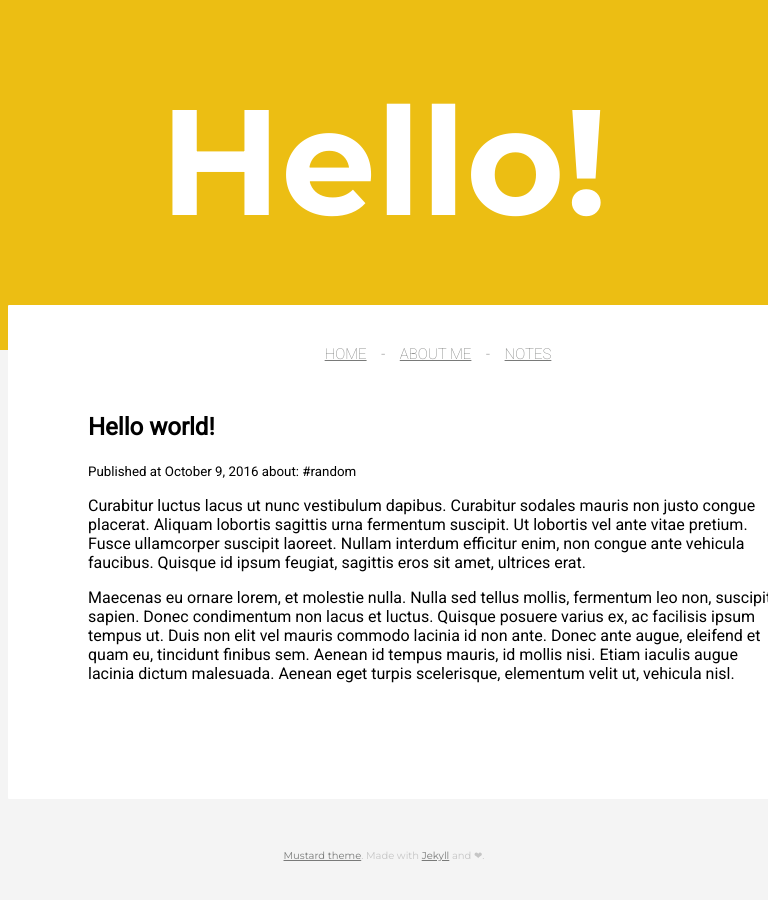
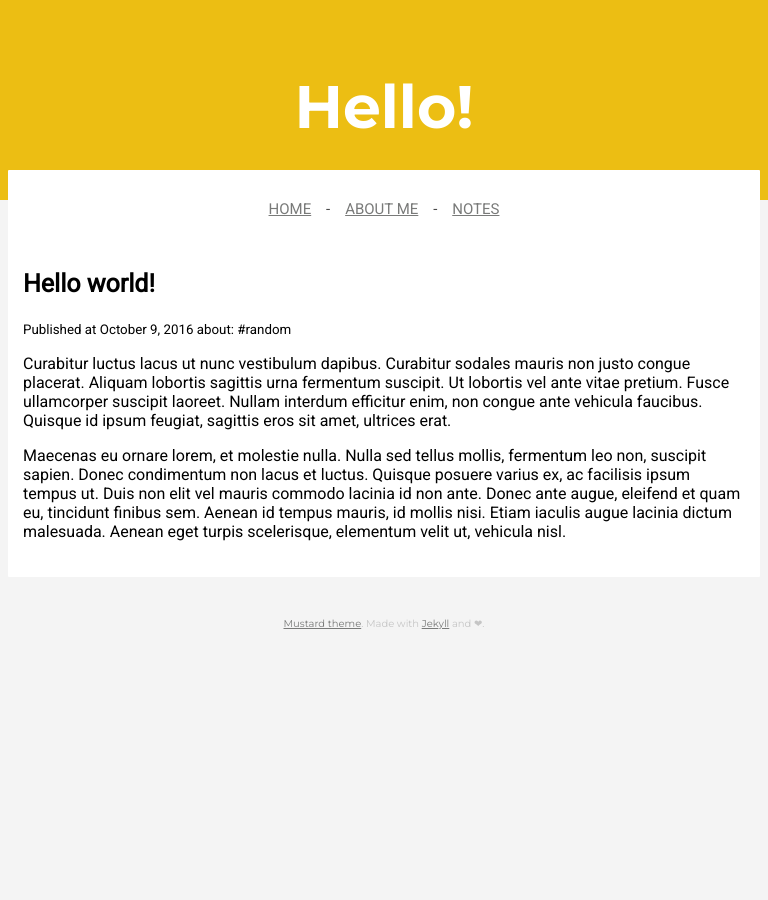
Before and after one commit to iriberri/mustard, a Jekyll site: the page built from _posts/2016-10-10-hello-world.markdown, in a window 768 px wide. Built offline with Jekyll 4.4.1, drawn with Linux system fonts in a browser that asks for light colours.

Commit message:
responsive fixes

```diff
--- a/_layouts/post.html
+++ b/_layouts/post.html
@@ -3,7 +3,7 @@ layout: default
 ---
 
 <article class='post'>
-  <h1>{{ page.title }}</h1>
-  <small>Published at {{ page.date | date: "%B %e, %Y" }} about: #{{ page.categories }}</small>
+  <h2>{{ page.title }}</h2>
+  <p><small>Published at {{ page.date | date: "%B %e, %Y" }} about: #{{ page.categories }}</small></p>
   {{ content }}
 </article>
--- a/css/main.css
+++ b/css/main.css
@@ -38,7 +38,6 @@ a {
 	font-size: 15px;
 	font-family: roboto;
 	padding: 0px 0px 30px 0px;
-    font-weight: 100;
 	font-style: normal;
 }
 
@@ -67,3 +66,166 @@ h2 {
 	font-family: montserrat;
 
 }
+
+.invert-data:before {
+	content: attr(data-mail);
+	direction: rtl;
+	unicode-bidi: bidi-override;
+}
+
+
+/*------------------------------------------
+Responsive Grid Media Queries - 1280, 1024, 768, 480
+1280-1024   - desktop (default grid)
+1024-768    - tablet landscape
+768-480     - tablet
+480-less    - phone landscape & smaller
+--------------------------------------------*/
+
+@media all and (min-width: 768px) and (max-width: 1024px) {
+	.back-top h1 {
+		color: white;
+		margin: 70px;
+		font-family: montserrat;
+		font-size: 80px;
+		text-align: center;
+	}
+
+
+	.back-top {
+		background: #ECBE13;
+		width:100%;
+		position: absolute;
+		z-index: 0;
+		left: 0;
+		right: 0;
+		top:0;
+		height: 320px;
+	}
+
+	.wrapper {
+		position:relative;
+		background: #fff;
+		z-index:1;
+		margin: 270px 0px 40px 0px;
+		width: 100%;
+		padding: 0px 0px 20px 0px;
+		font-family: roboto;
+	}
+
+	.wrapper p, h2, h3 {
+		padding: 0px 15px;
+	}
+
+	.menu {
+		text-align: center;
+		color: #4A4A4A;
+		font-size: 15px;
+		font-family: roboto;
+		padding: 30px 0px 30px 0px;
+		font-style: normal;
+	}
+
+}
+
+@media all and (min-width: 480px) and (max-width: 768px) {
+	.back-top h1 {
+		color: white;
+		margin: 70px;
+		font-family: montserrat;
+		font-size: 60px;
+		text-align: center;
+	}
+
+	.back-top {
+		background: #ECBE13;
+		width:100%;
+		position: absolute;
+		z-index: 0;
+		left: 0;
+		right: 0;
+		top:0;
+		height: 200px;
+	}
+
+	.wrapper {
+		position:relative;
+		background: #fff;
+		z-index:1;
+		margin: 170px 0px 40px 0px;
+		width: 100%;
+		padding: 0px 0px 20px 0px;
+		font-family: roboto;
+	}
+
+	.wrapper p, h2, h3 {
+		padding: 0px 15px;
+	}
+
+	.menu {
+		text-align: center;
+		color: #4A4A4A;
+		font-size: 15px;
+		font-family: roboto;
+		padding: 30px 0px 30px 0px;
+		font-style: normal;
+	}
+
+}
+
+@media all and (max-width: 480px) {
+	.back-top h1 {
+		color: white;
+		margin: 70px;
+		font-family: montserrat;
+		font-size: 60px;
+		text-align: center;
+	}
+
+	.back-top {
+		background: #ECBE13;
+		width:100%;
+		position: absolute;
+		z-index: 0;
+		left: 0;
+		right: 0;
+		top:0;
+		height: 200px;
+	}
+
+	.wrapper {
+		position:relative;
+		background: #fff;
+		z-index:1;
+		margin: 170px 0px 40px 0px;
+		width: 100%;
+		padding: 0px 0px 20px 0px;
+		font-family: roboto;
+	}
+
+	.wrapper p, h2, h3 {
+		padding: 0px 15px;
+	}
+
+	.menu {
+		text-align: center;
+		color: #4A4A4A;
+		font-size: 15px;
+		font-family: roboto;
+		padding: 30px 0px 30px 0px;
+		font-style: normal;
+	}
+
+
+}
+
+/* Non-Retina */
+@media screen and (-webkit-max-device-pixel-ratio: 1) {
+}
+
+/* Retina */
+@media only screen and (-webkit-min-device-pixel-ratio: 1.5),
+only screen and (-o-min-device-pixel-ratio: 3/2),
+only screen and (min--moz-device-pixel-ratio: 1.5),
+only screen and (min-device-pixel-ratio: 1.5) {
+}
```
Lines whose indentation alone changed are shown as unchanged.
